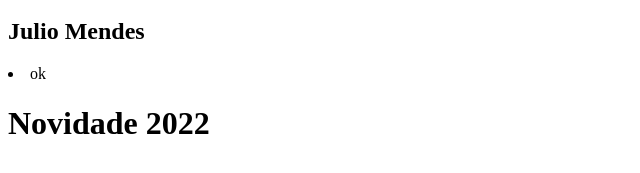
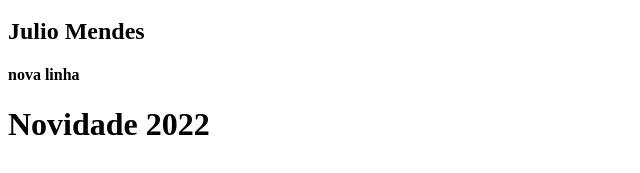
Before and after one commit to Jumendess/teste_git_2, a plain HTML site: page index.html in a window 1280 px wide. Shown: the part 159-332 px from the top of the page, 0-640 px from the left. Drawn offline with Linux system fonts and the light colour scheme.

Commit message:
update-2

```diff
--- a/index.html
+++ b/index.html
@@ -12,8 +12,7 @@
 
     <h1>Novidade</h1>
     <h2>Julio Mendes</h2>
-    <li>ok</li>
-
+    <h4>nova linha</h4>
     <h1>Novidade 2022</h1>
 
 
```
